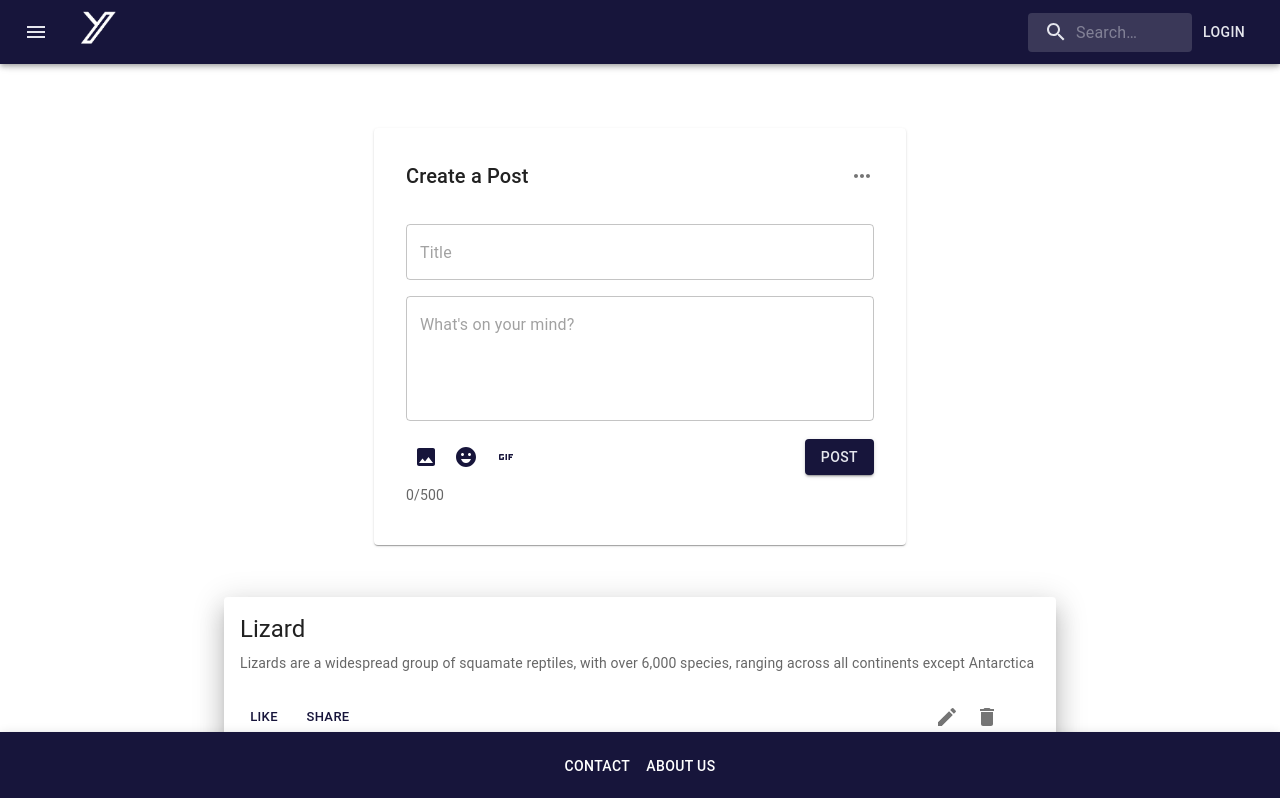
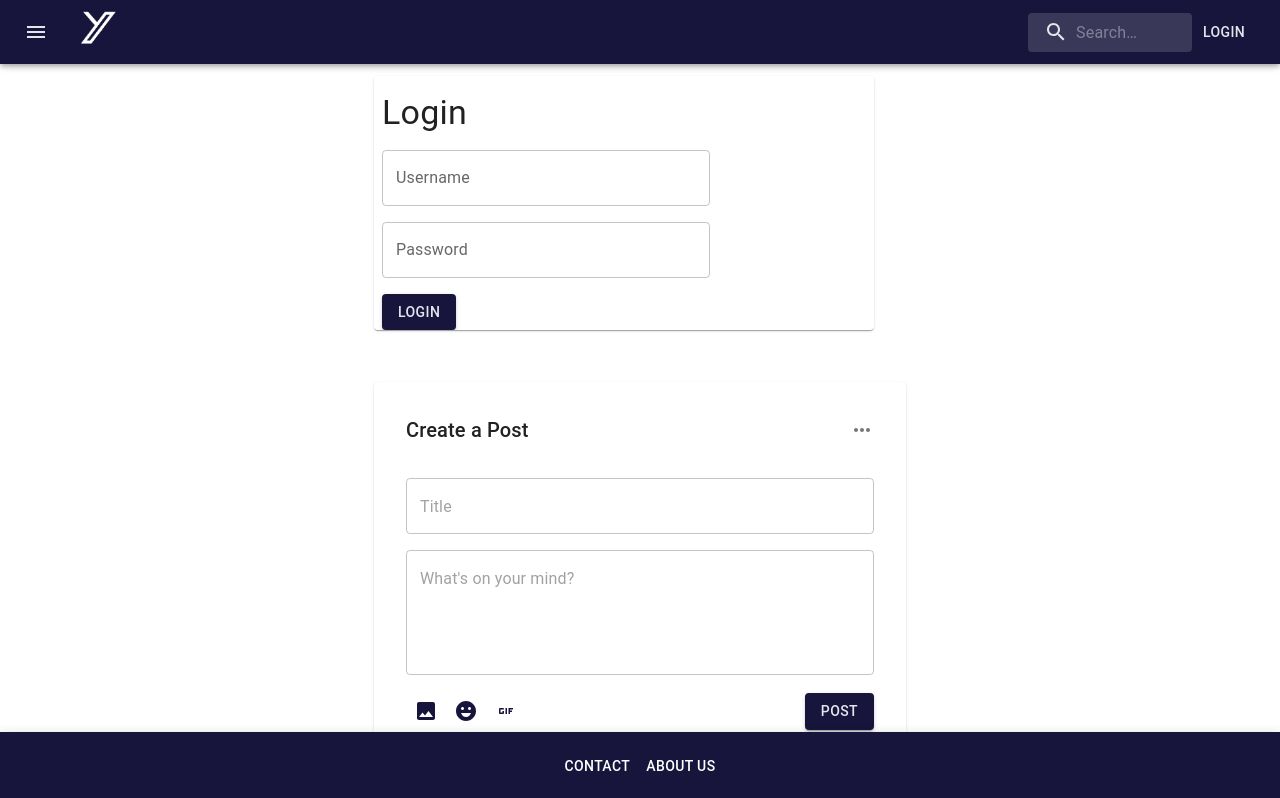
Before and after one commit to cjgarcia12/twitterClone, a React (Vite) app: page /edit/1 in a window 1280 px wide. Shown: the top 798 px of the page. Built offline with nearby package versions, Linux system fonts and the light colour scheme.

Commit message:
added Login Page for Brandon to work in

```diff
--- a/src/App.jsx
+++ b/src/App.jsx
@@ -4,6 +4,7 @@ import { Grid, createTheme, ThemeProvider } from "@mui/material";
 import CardPost from "./components/CardPosts";
 import FooterBar from "./components/FooterBar";
 import CreatePost from './components/CreatePost';
+import LoginPage from './components/LoginPage';
 
 const theme = createTheme({
   palette: {
@@ -27,8 +28,10 @@ const theme = createTheme({
 export default function App() {
   return (
     <ThemeProvider theme={ theme }>
+
         <HeaderBar />
         <Grid container spacing={4} sx={{ paddingTop: '100px'}} justifyContent='center'>
+        <LoginPage />
         <Grid item xs={12}>
           <CreatePost />
         </Grid>
--- /dev/null
+++ b/src/components/LoginPage.jsx
@@ -0,0 +1,40 @@
+import { Box, Card, Grid, Stack, Typography, Button }from '@mui/material';
+import TextField from '@mui/material/TextField';
+
+export default function LoginPage() {
+  return (
+    <Card>
+        <Box
+        sx={{
+            width: 500,
+            maxWidth: '100%',
+        }}
+        >
+            <Stack
+              direction="column"
+              justifyContent="center"
+              alignItems="center"
+              spacing={2}
+            >
+                <Grid container spacing={2}>
+                    <Grid item xs={8}>
+                    <Typography variant="h4" component="h2">
+                        Login
+                    </Typography>
+                    </Grid>
+                    <Grid item xs={8}>
+                        <TextField fullWidth label="Username" id="fullWidth" />
+                    </Grid>
+                    <Grid item xs={8}>
+                        <TextField fullWidth label="Password" id="fullWidth" />
+                    </Grid>
+                    <Grid item xs={8}>
+                    <Button variant="contained">Login</Button>
+                    </Grid>
+                </Grid>
+            </Stack>
+        </Box>
+    </Card>
+
+  );
+}
```
